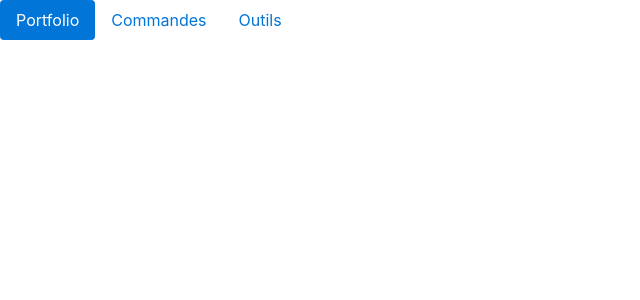
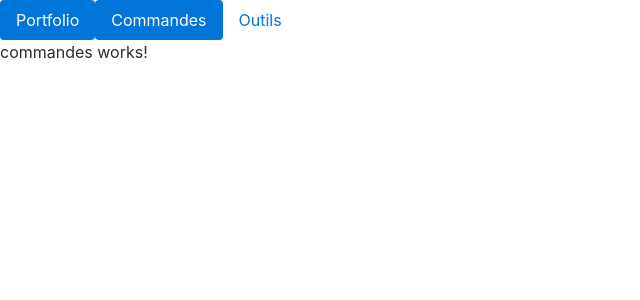
Before and after one commit to richard-fagot/photo-seller, an Angular app: page /commandes in a window 1280 px wide. Before the commit this address led to /. Shown: the top 300 px of the page, without its empty margins (0-640 px from the left). Built offline with nearby package versions, Linux system fonts and the light colour scheme.

Commit message:
Add commande component and set active tab

```diff
--- a/src/app/app-routing.module.ts
+++ b/src/app/app-routing.module.ts
@@ -1,9 +1,11 @@
 import { NgModule } from '@angular/core';
 import {RouterModule, Routes} from '@angular/router';
 import {PhotosComponent} from './photos/photos.component';
+import {CommandesComponent} from './commandes/commandes.component';
 
 const routes: Routes = [
-  {path: 'photos', component: PhotosComponent}
+  {path: 'photos', component: PhotosComponent},
+  {path: 'commandes', component: CommandesComponent}
 ];
 
 @NgModule({
--- a/src/app/app.component.html
+++ b/src/app/app.component.html
@@ -1,6 +1,6 @@
 <nav class="nav nav-pills flex-column flex-sm-row">
-    <a class="flex-sm-fill text-sm-center nav-link active" href="#">Portfolio</a>
-    <a class="flex-sm-fill text-sm-center nav-link" href="#">Commandes</a>
+    <a class="flex-sm-fill text-sm-center nav-link active" routerLink="/photos" routerLinkActive="active">Portfolio</a>
+    <a class="flex-sm-fill text-sm-center nav-link" routerLink="/commandes" routerLinkActive="active">Commandes</a>
     <a class="flex-sm-fill text-sm-center nav-link" href="#">Outils</a>
 </nav>
 
--- a/src/app/app.module.ts
+++ b/src/app/app.module.ts
@@ -7,12 +7,14 @@ import { PhotosService } from './photos.service';
 
 import { AppComponent } from './app.component';
 import { PhotosComponent } from './photos/photos.component';
+import {CommandesComponent} from './commandes/commandes.component';
 import {AppRoutingModule} from './app-routing.module';
 
 @NgModule({
   declarations: [
     AppComponent,
-    PhotosComponent
+    PhotosComponent,
+    CommandesComponent
   ],
   imports: [
     BrowserModule,
--- /dev/null
+++ b/src/app/commandes/commandes.component.html
@@ -0,0 +1,3 @@
+<p>
+  commandes works!
+</p>
--- /dev/null
+++ b/src/app/commandes/commandes.component.ts
@@ -0,0 +1,15 @@
+import { Component, OnInit } from '@angular/core';
+
+@Component({
+  selector: 'app-commandes',
+  templateUrl: './commandes.component.html',
+  styleUrls: ['./commandes.component.css']
+})
+export class CommandesComponent implements OnInit {
+
+  constructor() { }
+
+  ngOnInit() {
+  }
+
+}
```
Also changed, not shown: src/app/commandes/commandes.component.css (added), 1 other file (tests, documents, lock files or other folders).
